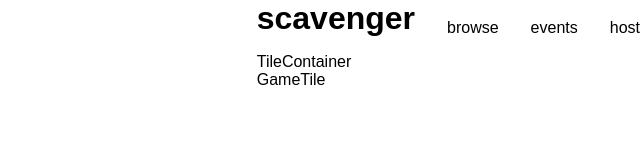
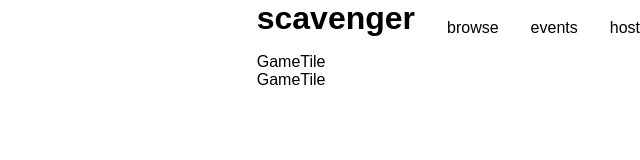
Before and after one commit to radis-roma/scavenger, a React (Create React App) app in the folder scavenger-client/: page / in a window 1280 px wide. Shown: the top 160 px of the page, without its empty margins (640-1280 px from the left). Built offline with nearby package versions, Linux system fonts and the light colour scheme.

Commit message:
mapping out GameTiles from TileContainer parent component

```diff
--- a/scavenger-client/src/components/TileContainer/TileContainer.js
+++ b/scavenger-client/src/components/TileContainer/TileContainer.js
@@ -43,10 +43,22 @@ class TileContainer extends Component {
   }
 
   render() {
+    const {
+      gameCollection
+    } = this.state;
+
     return (
       <div>
-        TileContainer
-        <GameTile />
+        {
+          gameCollection.map((gameData, i) => {
+            return (
+              <GameTile
+                key={i}
+                gameData={gameData}
+              />
+            )
+          })
+        }
       </div>
     )
   }
```
